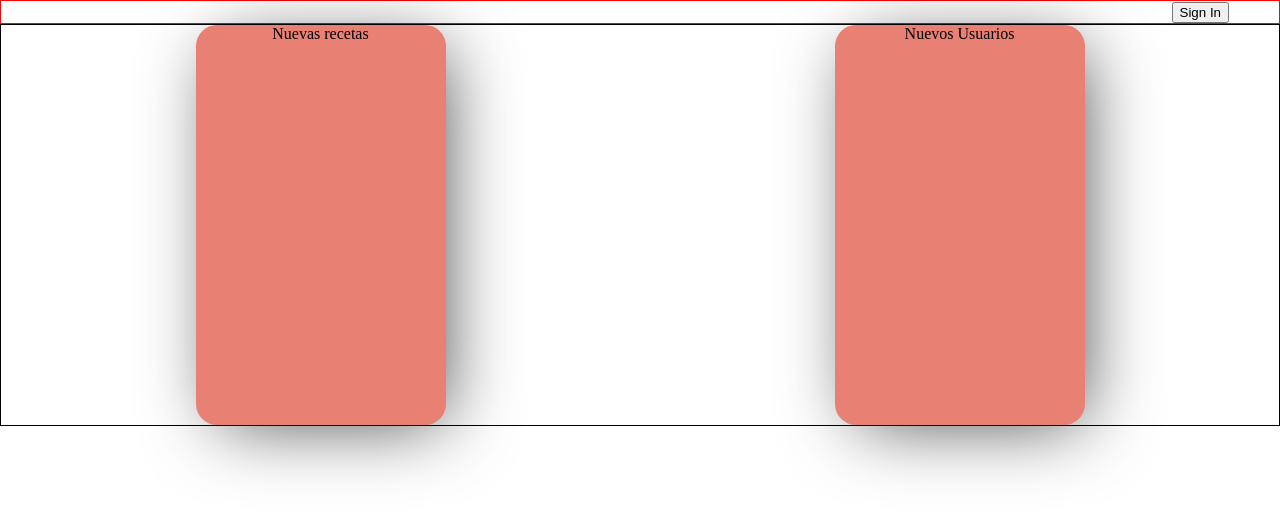
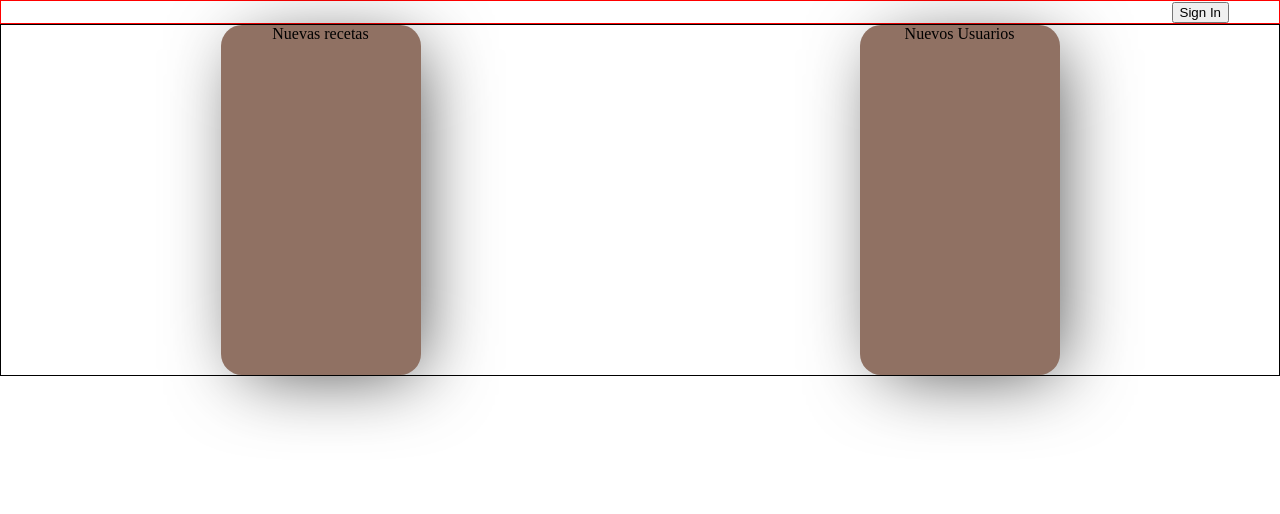
Before and after one commit to fullstacktf/CookBook-Frontend, a React (Create React App) app: page / in a window 1280 px wide. Shown: the top 514 px of the page. Built offline with nearby package versions, Linux system fonts and the light colour scheme.

Commit message:
change some styles

```diff
--- a/src/components/webContent/webSelectors/Selectores.module.css
+++ b/src/components/webContent/webSelectors/Selectores.module.css
@@ -1,8 +1,8 @@
 .recipeContainer {
-    height: 400px;
-    width: 250px;
+    height: 350px;
+    width: 200px;
     padding: auto;
-    background: #E98074;
+    background: #907163;
     display: flex;
     justify-content: center;
     border-radius: 21px 21px 21px 21px;
@@ -16,10 +16,10 @@
 }
 
 .userContainer {
-    height: 400px;
-    width: 250px;
+    height: 350px;
+    width: 200px;
     padding: auto;
-    background: #E98074;
+    background: #907163;
     display: flex;
     justify-content: center;
     border-radius: 21px 21px 21px 21px;
```
